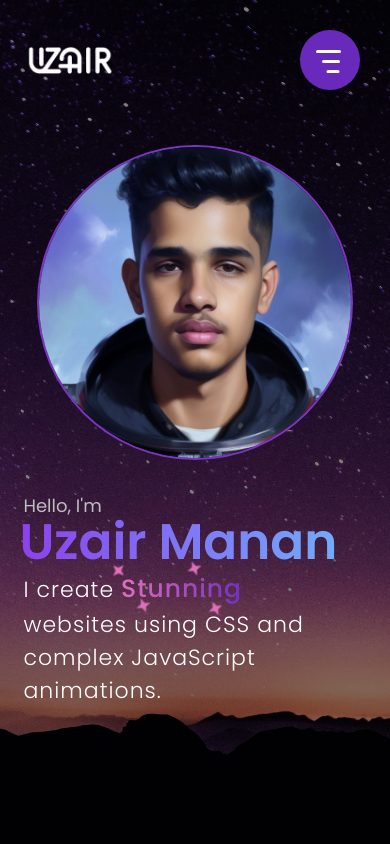
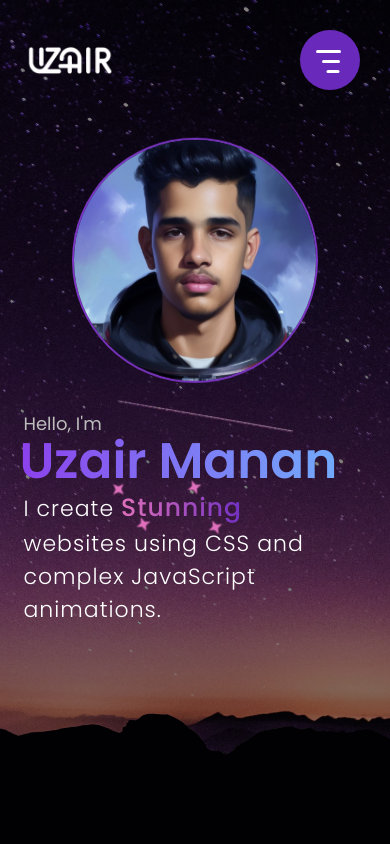
Before and after one commit to M-Uzair-dev/Portfolio, a React (Vite) app: page / in a window 390 px wide. Shown: the top 844 px of the page. Built offline with nearby package versions, Linux system fonts and the light colour scheme.

Commit message:
added responsiveness

```diff
--- a/src/pages/css/mainpage.css
+++ b/src/pages/css/mainpage.css
@@ -161,12 +161,16 @@
 @media (max-width: 500px) {
   .image {
     max-height: 100000000px;
-    width: 90vw;
-    height: 90vw;
+    width: 70vw;
+    height: 70vw;
+    margin: 0 auto;
   }
   .name {
     font-size: 50px;
     text-wrap: nowrap;
+  }
+  .content {
+    transform: translateY(-5vh) !important;
   }
 }
 @media (max-width: 360px) {
```
